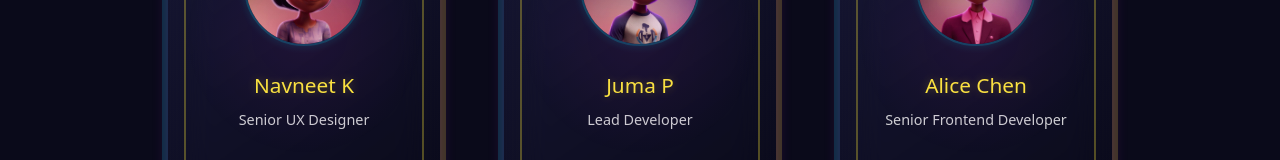
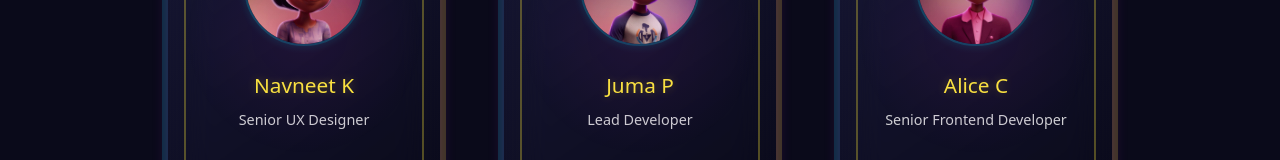
Before and after one commit to lucy-sees/interactive_3D_card, a Next.js app: page / in a window 1280 px wide. Shown: the part 287-447 px from the top of the page. Built offline with nearby package versions, Linux system fonts and the light colour scheme.

Commit message:
Update GlassCard title for brevity

```diff
--- a/app/page.tsx
+++ b/app/page.tsx
@@ -40,7 +40,7 @@ const Home: FC = () => {
         <div className="card-wrapper">
         <GlassCard
           image="/images/avatar_3.png"
-          title="Alice Chen"
+          title="Alice C"
           position="Senior Frontend Developer"
           contact="alice@techcorp.com"
           expertise={["React", "TypeScript", "WebGL", "UX Optimization"]}
```
